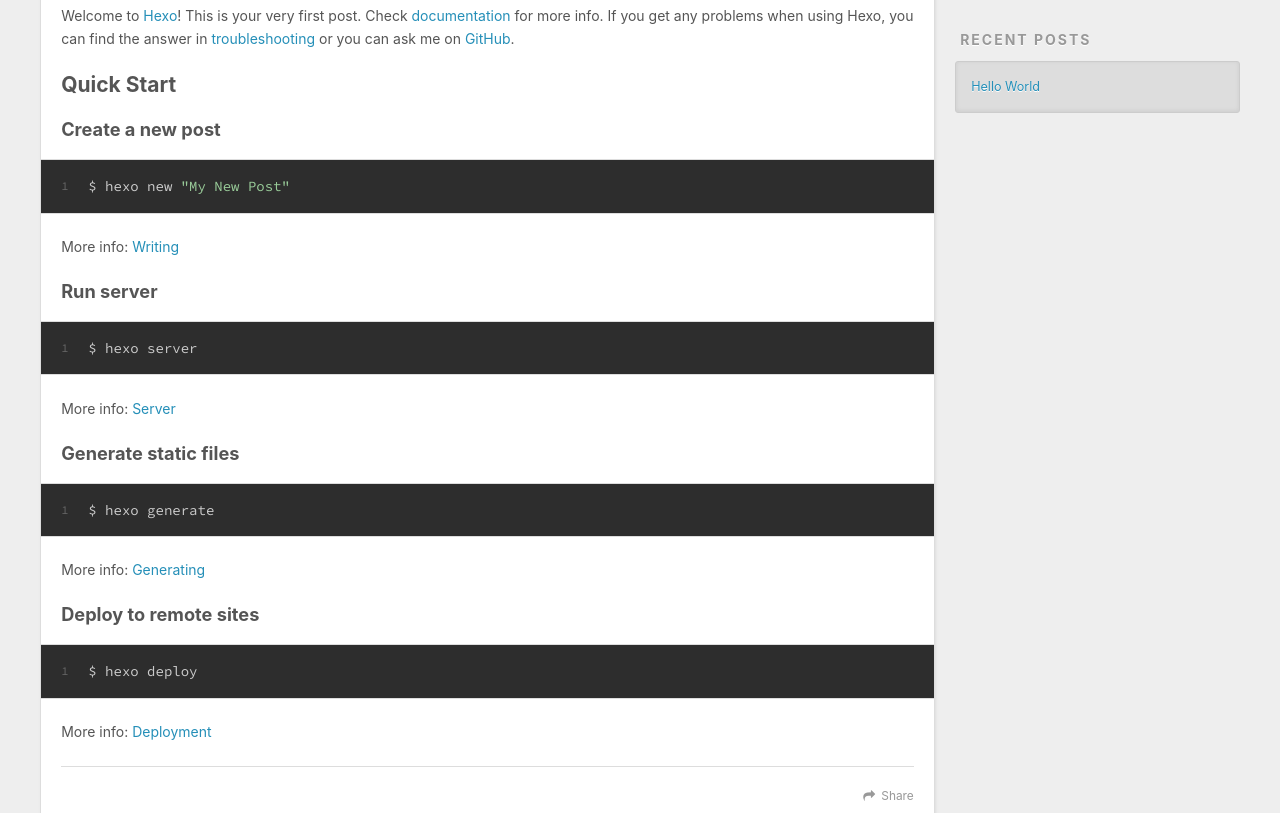
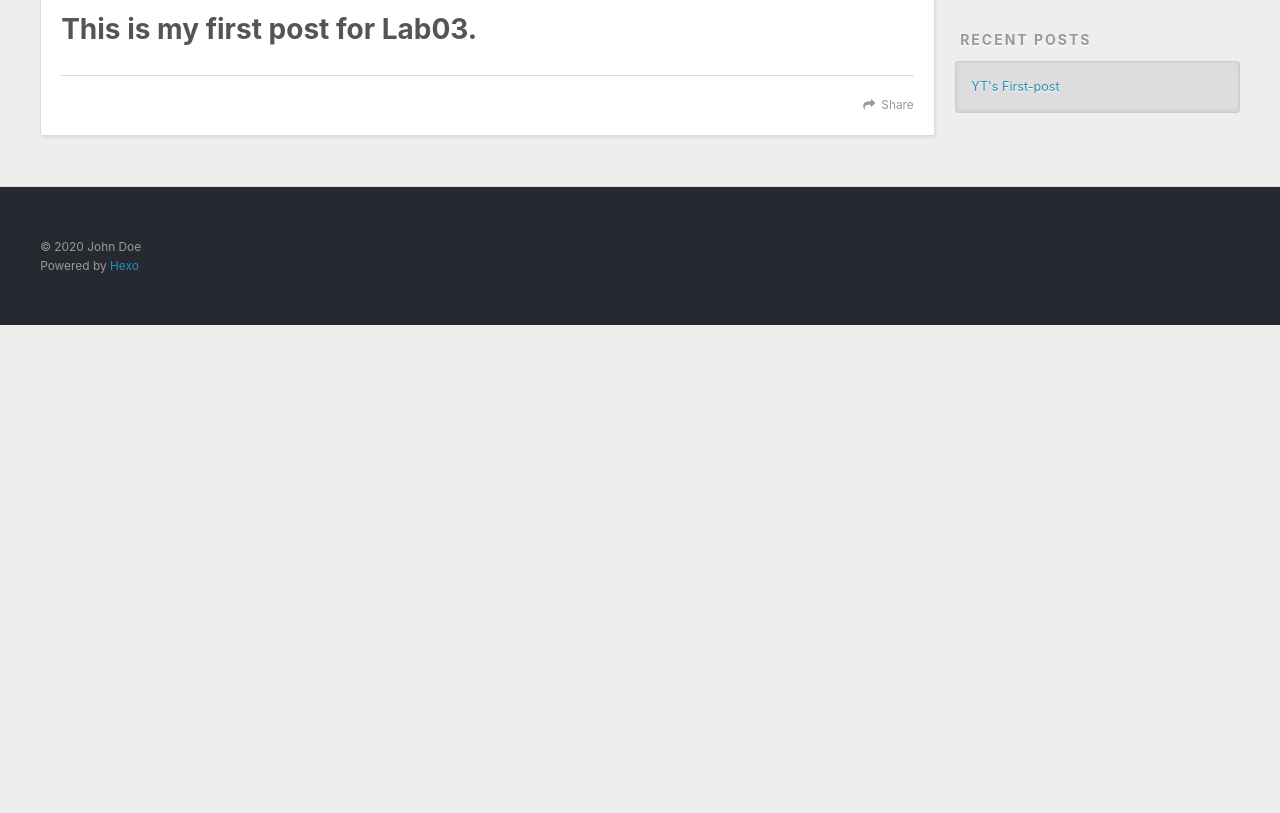
Before and after one commit to 408262260/408262260.github.io, a plain HTML site: page 2020/11/06/hello-world/index.html in a window 1280 px wide. Shown: the part 448-1261 px from the top of the page. After the commit the page ends 800 px from the top, so only its background shows below. Drawn offline with nearby package versions, Linux system fonts and the light colour scheme.

Commit message:
Site updated: 2020-11-06 15:58:49

```diff
--- a/2020/11/06/hello-world/index.html
+++ b/2020/11/06/hello-world/index.html
@@ -5,17 +5,17 @@
 
 
 
-  <title>Hello World | yt&#39;s blog</title>
+  <title>YT&#39;s First-post | yt&#39;s blog</title>
   <meta name="viewport" content="width=device-width, initial-scale=1, maximum-scale=1">
-  <meta name="description" content="Welcome to Hexo! This is your very first post. Check documentation for more info. If you get any problems when using Hexo, you can find the answer in troubleshooting or you can ask me on GitHub. Quick">
+  <meta name="description" content="This is my first post for Lab03.">
 <meta property="og:type" content="article">
-<meta property="og:title" content="Hello World">
+<meta property="og:title" content="YT&#39;s First-post">
 <meta property="og:url" content="http://example.com/2020/11/06/hello-world/index.html">
 <meta property="og:site_name" content="yt&#39;s blog">
-<meta property="og:description" content="Welcome to Hexo! This is your very first post. Check documentation for more info. If you get any problems when using Hexo, you can find the answer in troubleshooting or you can ask me on GitHub. Quick">
+<meta property="og:description" content="This is my first post for Lab03.">
 <meta property="og:locale" content="en_US">
 <meta property="article:published_time" content="2020-11-05T16:12:41.203Z">
-<meta property="article:modified_time" content="2020-11-05T16:12:41.204Z">
+<meta property="article:modified_time" content="2020-11-06T07:57:37.645Z">
 <meta property="article:author" content="John Doe">
 <meta property="article:tag" content="博客">
 <meta name="twitter:card" content="summary">
@@ -81,7 +81,7 @@
 
 
     <h1 class="article-title" itemprop="name">
-      Hello World
+      YT&#39;s First-post
     </h1>
 
 
@@ -89,24 +89,11 @@
 
     <div class="article-entry" itemprop="articleBody">
 
-        <p>Welcome to <a target="_blank" rel="noopener" href="https://hexo.io/">Hexo</a>! This is your very first post. Check <a target="_blank" rel="noopener" href="https://hexo.io/docs/">documentation</a> for more info. If you get any problems when using Hexo, you can find the answer in <a target="_blank" rel="noopener" href="https://hexo.io/docs/troubleshooting.html">troubleshooting</a> or you can ask me on <a target="_blank" rel="noopener" href="https://github.com/hexojs/hexo/issues">GitHub</a>.</p>
-<h2 id="Quick-Start"><a href="#Quick-Start" class="headerlink" title="Quick Start"></a>Quick Start</h2><h3 id="Create-a-new-post"><a href="#Create-a-new-post" class="headerlink" title="Create a new post"></a>Create a new post</h3><figure class="highlight bash"><table><tr><td class="gutter"><pre><span class="line">1</span><br></pre></td><td class="code"><pre><span class="line">$ hexo new <span class="string">&quot;My New Post&quot;</span></span><br></pre></td></tr></table></figure>
-
-<p>More info: <a target="_blank" rel="noopener" href="https://hexo.io/docs/writing.html">Writing</a></p>
-<h3 id="Run-server"><a href="#Run-server" class="headerlink" title="Run server"></a>Run server</h3><figure class="highlight bash"><table><tr><td class="gutter"><pre><span class="line">1</span><br></pre></td><td class="code"><pre><span class="line">$ hexo server</span><br></pre></td></tr></table></figure>
-
-<p>More info: <a target="_blank" rel="noopener" href="https://hexo.io/docs/server.html">Server</a></p>
-<h3 id="Generate-static-files"><a href="#Generate-static-files" class="headerlink" title="Generate static files"></a>Generate static files</h3><figure class="highlight bash"><table><tr><td class="gutter"><pre><span class="line">1</span><br></pre></td><td class="code"><pre><span class="line">$ hexo generate</span><br></pre></td></tr></table></figure>
-
-<p>More info: <a target="_blank" rel="noopener" href="https://hexo.io/docs/generating.html">Generating</a></p>
-<h3 id="Deploy-to-remote-sites"><a href="#Deploy-to-remote-sites" class="headerlink" title="Deploy to remote sites"></a>Deploy to remote sites</h3><figure class="highlight bash"><table><tr><td class="gutter"><pre><span class="line">1</span><br></pre></td><td class="code"><pre><span class="line">$ hexo deploy</span><br></pre></td></tr></table></figure>
-
-<p>More info: <a target="_blank" rel="noopener" href="https://hexo.io/docs/one-command-deployment.html">Deployment</a></p>
-
+        <h1 id="This-is-my-first-post-for-Lab03"><a href="#This-is-my-first-post-for-Lab03" class="headerlink" title="This is my first post for Lab03."></a>This is my first post for Lab03.</h1>
 
     </div>
     <footer class="article-footer">
-      <a data-url="http://example.com/2020/11/06/hello-world/" data-id="ckh515mb00000o8tv7tdphu0v" class="article-share-link">Share</a>
+      <a data-url="http://example.com/2020/11/06/hello-world/" data-id="ckh5yvcwq0000a4tv9l31emoh" class="article-share-link">Share</a>
 
 
     </footer>
@@ -145,7 +132,7 @@
       <ul>
 
           <li>
-            <a href="/2020/11/06/hello-world/">Hello World</a>
+            <a href="/2020/11/06/hello-world/">YT&#39;s First-post</a>
           </li>
 
       </ul>
```
Also changed, not shown: archives/2020/11/index.html (+2 -2 lines), archives/2020/index.html (+2 -2 lines), archives/index.html (+2 -2 lines), index.html (+4 -17 lines).
